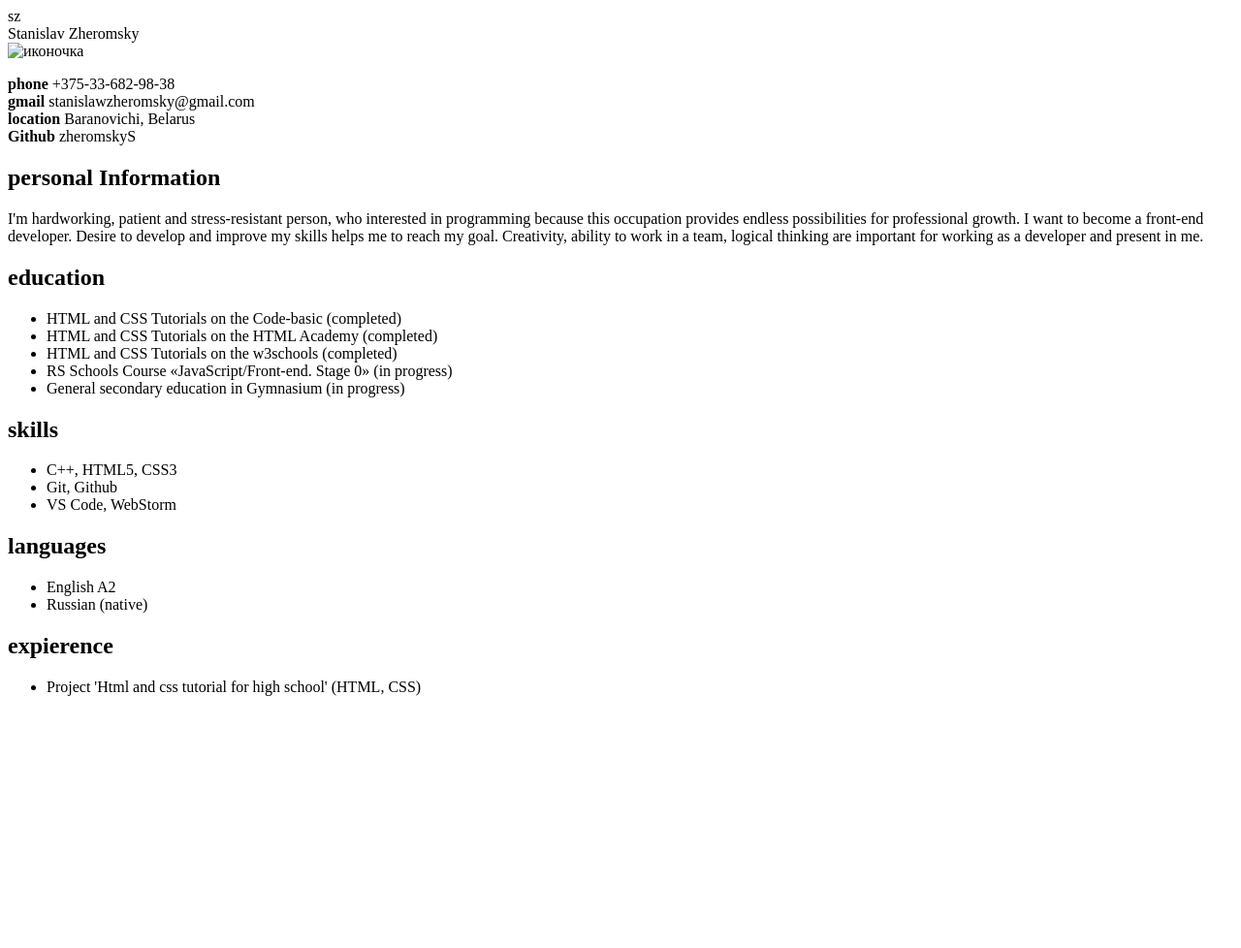
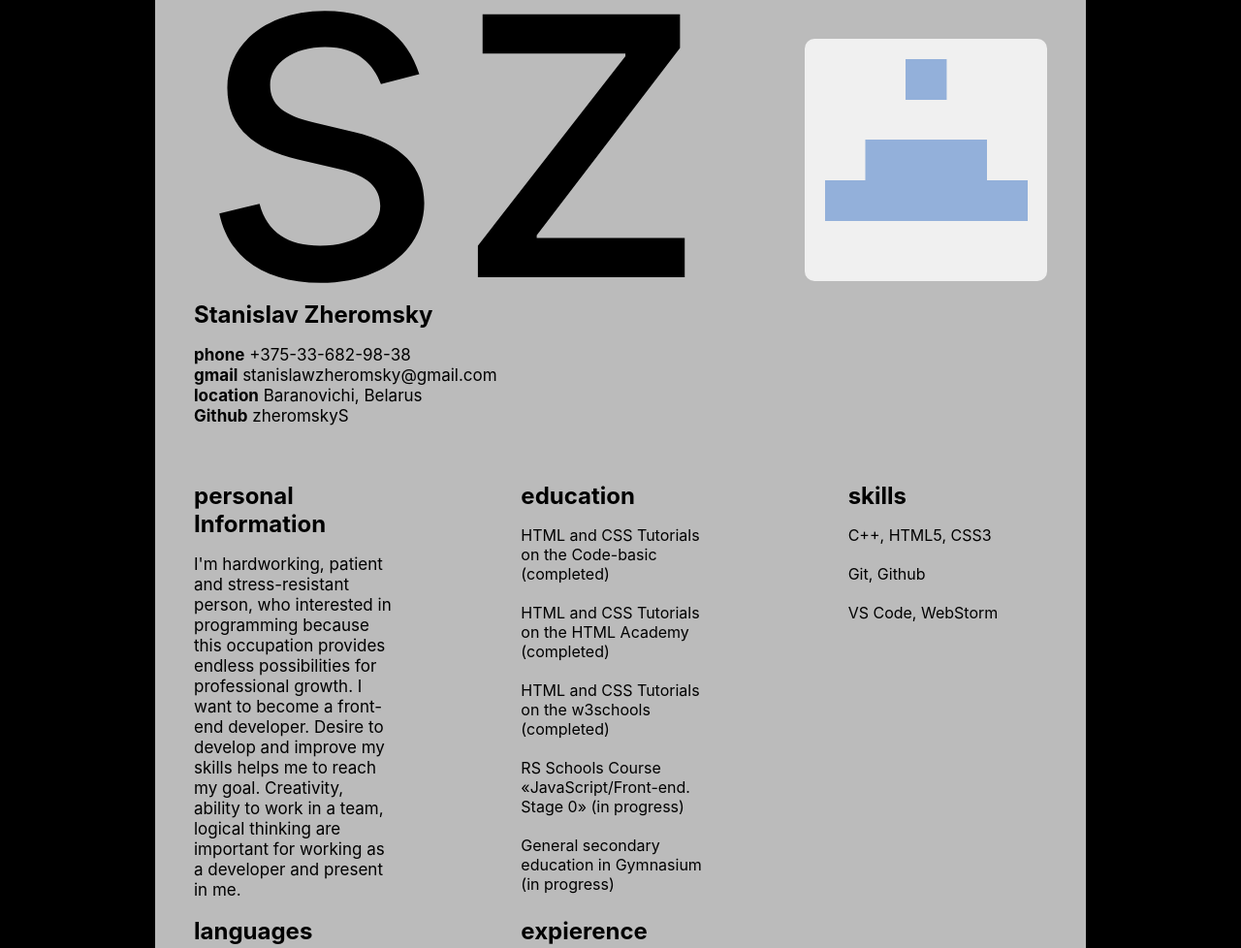
Before and after one commit to zheromskyS/rsschool-cv, a plain HTML site: page index.html in a window 1280 px wide. Shown: the top 978 px of the page at 97% size. Before the commit the page ends 800 px from the top, so only its background shows below. Drawn offline with Linux system fonts and the light colour scheme.

Commit message:
feat: add style.css, add profile.png

```diff
--- a/index.html
+++ b/index.html
@@ -21,7 +21,7 @@
                 </div>
 
                 <div class="photo-wrapper">
-                    <img class="main-photo" src="pictures/main-photo.png" alt="иконочка">
+                    <img class="main-photo" src="assets/profile.png" alt="иконочка">
                 </div>
             </div>
 
--- a/style.css
+++ b/style.css
@@ -0,0 +1,90 @@
+body {
+    margin: 0;
+    padding: 0;
+    background-color: black;
+}
+
+.wrapper {
+    max-width: 75%;
+    margin-left: auto;
+    margin-right: auto;
+    background-color: rgb(187, 187, 187);
+    margin-top: 0;
+    padding-top: 0;
+    margin-bottom: 0;
+    padding-bottom: 0;
+}
+
+.contact-info {
+    padding: 40px;
+}
+
+.level-1-info {
+    display: flex;
+    justify-content: space-between;
+}
+
+.letters {
+    font-family: -apple-system, BlinkMacSystemFont, 'Segoe UI',
+    Roboto, Oxygen, Ubuntu, Cantarell, 'Open Sans', 'Helvetica Neue', sans-serif;
+    font-size: 497px;
+    line-height: 131px;
+    padding: 0;
+    margin: 0;
+    display: inline;
+}
+
+.name-surname {
+    font-family: -apple-system, BlinkMacSystemFont, 'Segoe UI',
+    Roboto, Oxygen, Ubuntu, Cantarell, 'Open Sans', 'Helvetica Neue', sans-serif;
+    margin-top: 20px;
+    font-size: 24px;
+    font-weight: bold;
+}
+
+.main-photo {
+    width: 250px;
+    height: 250px;
+    border-radius: 10px;
+}
+
+.level-2-info {
+    font-family: -apple-system, BlinkMacSystemFont, 'Segoe UI',
+    Roboto, Oxygen, Ubuntu, Cantarell, 'Open Sans', 'Helvetica Neue', sans-serif;
+
+}
+
+.items {
+    margin: 0 40px;
+    display: grid;
+    grid-template-columns: 1fr 1fr 1fr;
+    column-gap: 15%;
+}
+
+h2 {
+    margin: 0;
+}
+
+.ed-list {
+    margin-left: 0;
+    padding-left: 0;
+}
+
+.ed-item {
+    list-style-type: none;
+    margin-bottom: 20px;
+    font-family: -apple-system, BlinkMacSystemFont, 'Segoe UI',
+    Roboto, Oxygen, Ubuntu, Cantarell, 'Open Sans', 'Helvetica Neue', sans-serif;
+}
+
+p {
+    font-family: -apple-system, BlinkMacSystemFont, 'Segoe UI',
+    Roboto, Oxygen, Ubuntu, Cantarell, 'Open Sans', 'Helvetica Neue', sans-serif;
+    font-size: 17px;
+    line-height: 21px;
+}
+
+h2 {
+    font-family: -apple-system, BlinkMacSystemFont, 'Segoe UI',
+    Roboto, Oxygen, Ubuntu, Cantarell, 'Open Sans', 'Helvetica Neue', sans-serif;
+}
```
Also changed, not shown: assets/profile.png (added).
